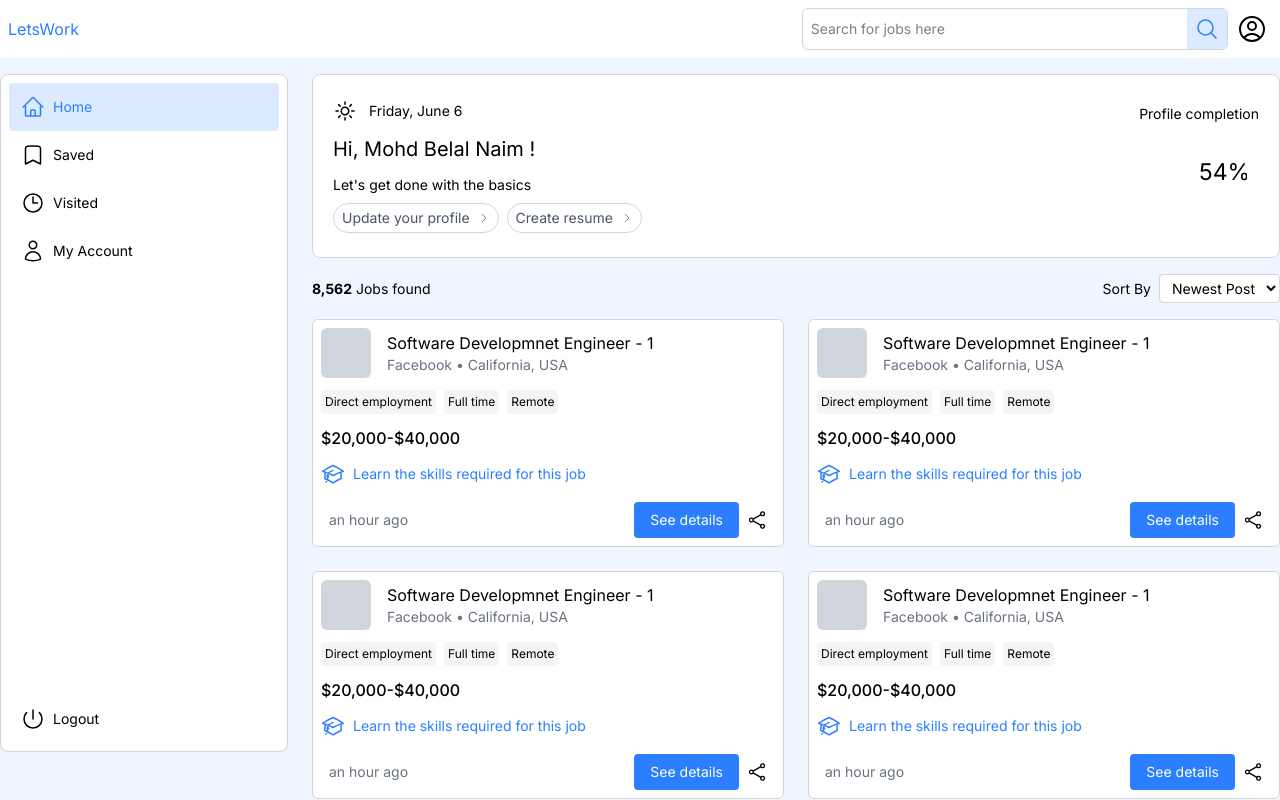
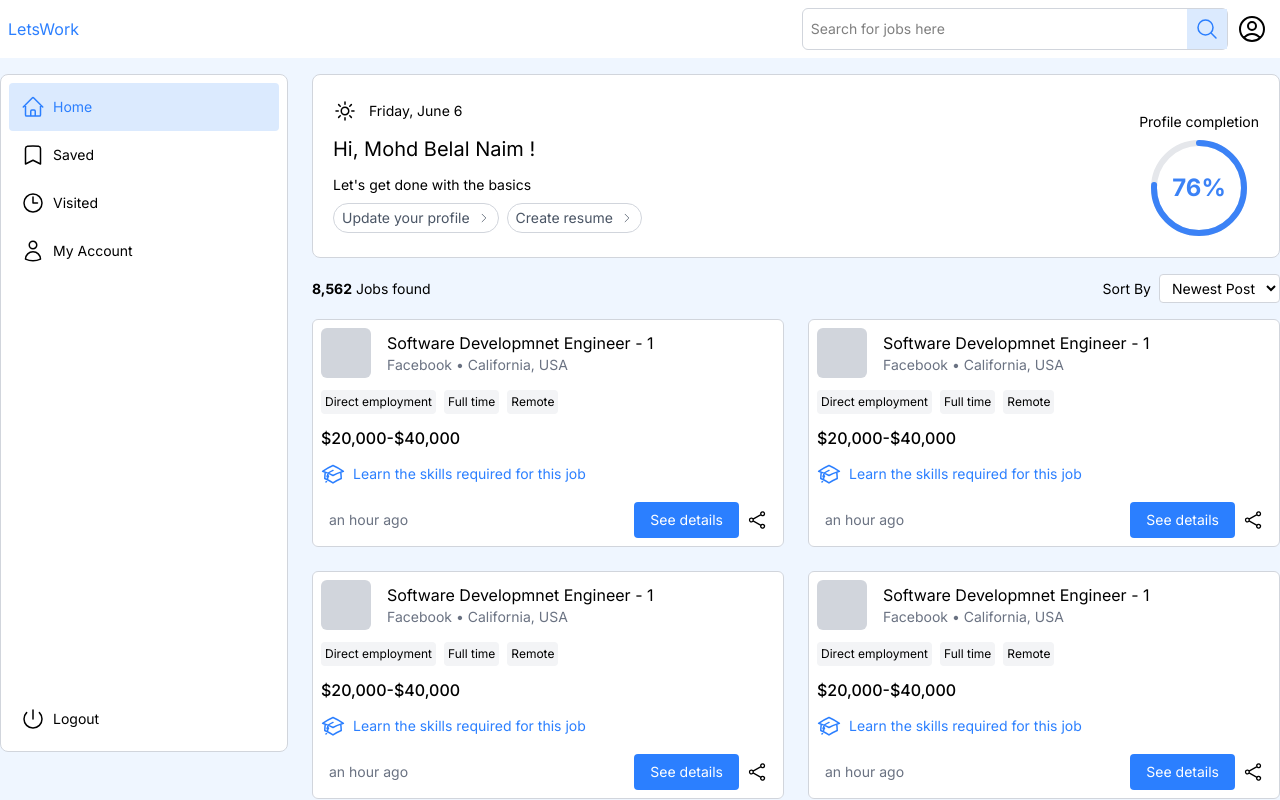
Before and after one commit to MohdBelalNaim/letswork, a React (Vite) app: page / in a window 1280 px wide. Shown: the top 800 px of the page. Built offline with nearby package versions, Linux system fonts and the light colour scheme.

Commit message:
[ADD] Added custom progress indicator

```diff
--- a/src/components/Details.jsx
+++ b/src/components/Details.jsx
@@ -5,8 +5,8 @@ const Details = () => {
   return (
     <div className="space-y-6">
       {/* Job Detail Card */}
-      <div className="grid gap-y-4 bg-white border border-gray-300 rounded-md p-4 md:p-6">
-        <div className="text-xl font-bold flex items-center gap-3">
+      <div className="grid max-sm:gap-y-2 gap-y-4 bg-white border border-gray-300 rounded-md p-4 md:p-6">
+        <div className="text-xl font-bold flex items-center gap-3 max-sm:text-sm">
           <svg
             xmlns="http://www.w3.org/2000/svg"
             fill="none"
@@ -24,9 +24,11 @@ const Details = () => {
           Software Development Engineer - 1
         </div>
 
-        <div className="text-sm text-gray-500">Facebook • California, USA</div>
+        <div className="text-sm text-gray-500 max-sm:text-xs">
+          Facebook • California, USA
+        </div>
 
-        <div className="text-sm text-gray-700 max-w-full md:max-w-[60%]">
+        <div className="text-sm text-gray-700 max-w-full md:max-w-[60%] max-sm:text-xs">
           Lorem ipsum dolor sit amet consectetur adipisicing elit. Doloribus,
           quam voluptatum odio nulla perspiciatis reprehenderit totam animi cum
           possimus, dolores ab dicta esse ducimus deserunt! Ullam harum fugit
@@ -36,16 +38,16 @@ const Details = () => {
           deserunt! Ullam harum fugit doloribus similique.
         </div>
 
-        <div className="font-bold">$20,000 - $40,000</div>
+        <div className="font-bold max-sm:text-sm">$20,000 - $40,000</div>
 
         <div className="border-t border-gray-300 pt-4">
-          <div className="py-2 text-sm font-medium">Required Skills</div>
+          <div className="py-2 text-sm font-medium max-sm:text-xs">Required Skills</div>
           <div className="flex flex-wrap gap-2 text-sm">
             {["React", "Tailwind", "JS", "CSS", "HTML", "MongoDB", "SQL"].map(
               (skill) => (
                 <span
                   key={skill}
-                  className="bg-gray-100 px-2 py-1 rounded-md text-gray-800"
+                  className="bg-gray-100 px-2 py-1 rounded-md text-gray-800 max-sm:text-xs"
                 >
                   {skill}
                 </span>
@@ -55,7 +57,7 @@ const Details = () => {
         </div>
 
         <div className="flex flex-wrap gap-3 pt-2">
-          <button className="text-sm bg-blue-500 text-white px-4 py-2 rounded flex items-center gap-2">
+          <button className="max-sm:text-xs text-sm bg-blue-500 text-white px-4 py-2 rounded flex items-center gap-2">
             Apply now
             <svg
               xmlns="http://www.w3.org/2000/svg"
@@ -73,8 +75,7 @@ const Details = () => {
             </svg>
           </button>
 
-
-            <button className="text-sm bg-gray-200 px-4 py-2 rounded flex items-center gap-2">
+          <button className="max-sm:text-xs text-sm bg-gray-200 px-4 py-2 rounded flex items-center gap-2">
             Share this job
             <svg
               xmlns="http://www.w3.org/2000/svg"
--- a/src/components/Main.jsx
+++ b/src/components/Main.jsx
@@ -1,6 +1,7 @@
 import React, { useEffect, useState } from "react";
 import JobCard from "../components/JobCard";
 import { buildStyles, CircularProgressbar } from "react-circular-progressbar";
+import CircularProgress from "./Progress";
 
 const Main = () => {
   const [isScrolled, setIsScrolled] = useState(false);
@@ -77,14 +78,8 @@ const Main = () => {
         </div>
         <div className="flex flex-col items-center">
           <div className="text-sm mb-2">Profile completion</div>
-          <div className="size-24">
-            <CircularProgressbar
-              value={55}
-              text={`54%`}
-              styles={buildStyles({
-                textSize: "24px",
-              })}
-            />
+          <div className="size-20">
+            <CircularProgress percent={76} size={96}/>
           </div>
         </div>
       </div>
--- /dev/null
+++ b/src/components/Progress.jsx
@@ -0,0 +1,47 @@
+import React from "react";
+
+const CircularProgress = ({
+  percent = 0,
+  color = "#3b82f6",
+  size = 120,
+  strokeWidth = 6,
+}) => {
+  const radius = (size - strokeWidth) / 2;
+  const circumference = radius * 2 * Math.PI;
+  const strokeDashoffset = circumference - (percent / 100) * circumference;
+
+  return (
+    <div className="flex items-center justify-center">
+      <div className="relative" style={{ width: size, height: size }}>
+        <svg width={size} height={size} className="transform -rotate-90">
+          <circle
+            cx={size / 2}
+            cy={size / 2}
+            r={radius}
+            stroke="#e5e7eb"
+            strokeWidth={strokeWidth}
+            fill="none"
+          />
+          <circle
+            cx={size / 2}
+            cy={size / 2}
+            r={radius}
+            stroke={color}
+            strokeWidth={strokeWidth}
+            fill="none"
+            strokeDasharray={circumference}
+            strokeDashoffset={strokeDashoffset}
+            strokeLinecap="round"
+            className="transition-all duration-300 ease-in-out"
+          />
+        </svg>
+        <div className="absolute inset-0 flex items-center justify-center">
+          <span className="text-2xl font-bold" style={{ color }}>
+            {Math.round(percent)}%
+          </span>
+        </div>
+      </div>
+    </div>
+  );
+};
+export default CircularProgress;
--- a/src/components/Saved.jsx
+++ b/src/components/Saved.jsx
@@ -4,7 +4,7 @@ import JobCard from "./JobCard";
 const Saved = () => {
   return (
     <div>
-      <div className="text-xl font-bold py-4 flex items-center gap-x-3">
+      <div className="text-xl font-bold py-4 flex items-center gap-x-3 max-sm:text-sm max-sm:py-2">
         <svg
           xmlns="http://www.w3.org/2000/svg"
           fill="none"
@@ -21,7 +21,7 @@ const Saved = () => {
         </svg>
         Saved jobs
       </div>
-      <div className="grid grid-cols-2 gap-4">
+      <div className="grid grid-cols-2 gap-4 max-sm:grid-cols-1 max-sm:gap-1">
         <JobCard />
         <JobCard />
         <JobCard />
--- a/src/pages/SavedPage.jsx
+++ b/src/pages/SavedPage.jsx
@@ -8,7 +8,7 @@ const DetailsPage = () => {
     <div className="bg-blue-50 min-h-screen flex flex-col">
       <Header />
 
-      <div className="flex-1 container mx-auto grid grid-cols-1 sm:grid-cols-[18rem_1fr] gap-6 mt-2">
+      <div className="flex-1 container mx-auto grid grid-cols-1 sm:grid-cols-[18rem_1fr] gap-6 mt-2 max-sm:px-1">
         <aside className="hidden sm:block">
           <Sidebar />
         </aside>
```
Lines whose indentation alone changed are shown as unchanged.
